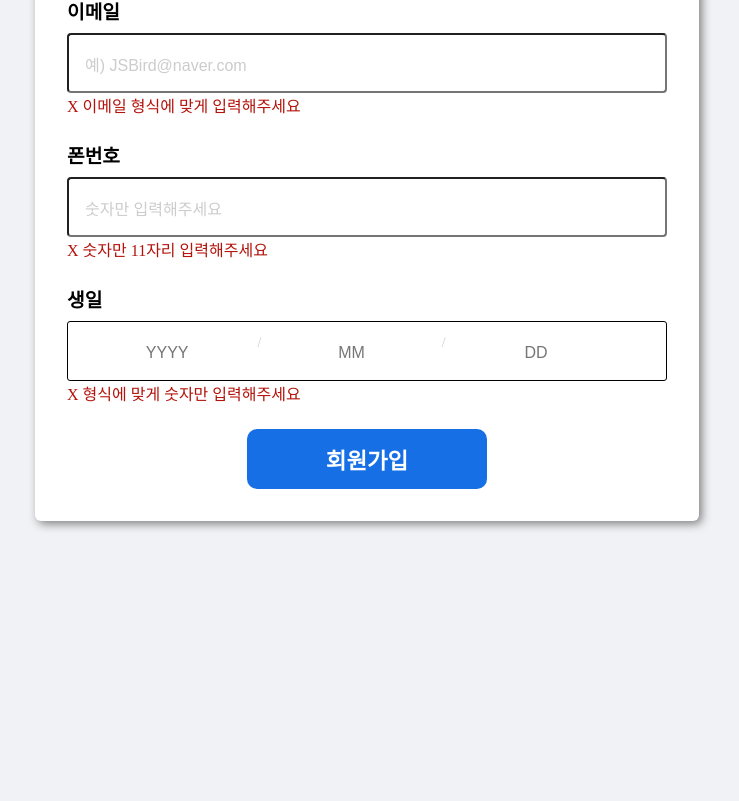
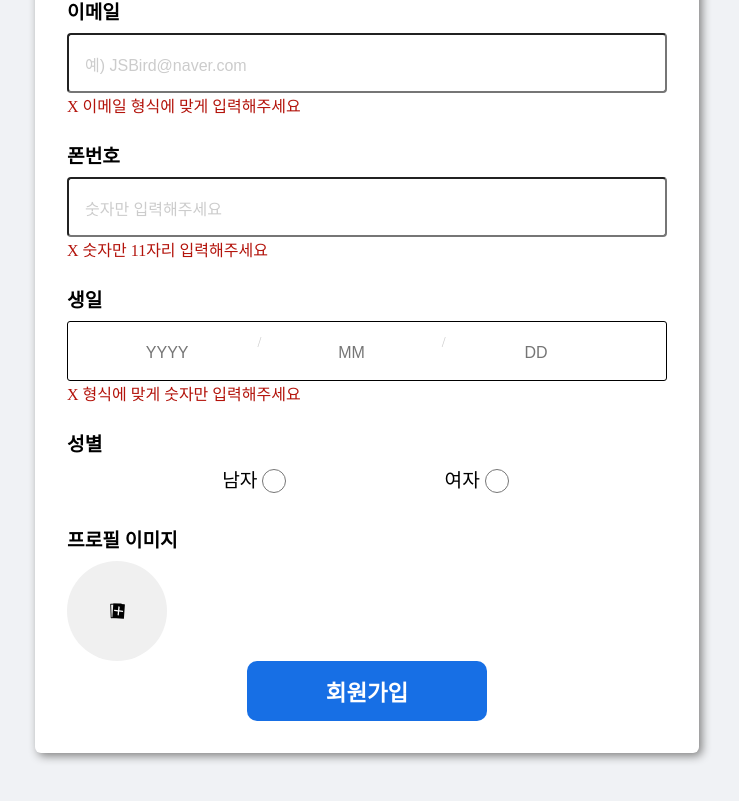
Before and after one commit to suRin01/2021CapstoneDesignA-Frontend, a React (Create React App) app: page /register in a window 1280 px wide. Shown: the part 807-1608 px from the top of the page, without its empty margins (273-1012 px from the left). Before the commit the page ends 1408 px from the top, so only its background shows below. Built offline with nearby package versions, Linux system fonts and the light colour scheme.

Commit message:
Update RegisterPage.jsx
1. 성별 입력받는 라디오버튼 추가
2. 프로필 이미지 입력받기 추가

```diff
--- a/src/pages/RegisterPage.jsx
+++ b/src/pages/RegisterPage.jsx
@@ -9,6 +9,7 @@ import Input from "../components/Form/Input";
 import InputBirthday from "../components/Form/InputBirthday";
 import Button from "../components/Form/Button";
 import Text from "../components/Form/Text";
+import Icon from "../components/common/Icon";
 
 // 사용자 정의 hook
 import useInput from "../hooks/useInput";
@@ -37,6 +38,45 @@ const Title = styled.h1`
     font-size: 1.8rem;
   }
 `;
+const GenderAndPrWrapper = styled.div`
+  display: flex;
+  justify-content: space-evenly;
+  align-items: center;
+  font-size: 1.2rem;
+  font-weight: 550;
+  margin-bottom: 2rem;
+
+  & > div {
+    display: flex;
+    align-items: center;
+  }
+
+  & > div > input {
+    width: 1.5rem;
+    height: 1.5rem;
+  }
+`;
+const ProfileImageWrapper = styled.div`
+  display: flex;
+  justify-content: center;
+  align-items: center;
+  width: 100px;
+  height: 100px;
+  background: #f0f0f0;
+  border-radius: 100%;
+  cursor: pointer;
+  transition: all 0.5s;
+
+  & > img {
+    width: 100%;
+    height: 100%;
+    background-size: cover;
+    border-radius: 100%;
+  }
+  &:hover {
+    background: #d4d4d4;
+  }
+`;
 
 const RegisterPage = ({ history }) => {
   // 실제 사용하는 값을 저장할 변수들
@@ -49,7 +89,12 @@ const RegisterPage = ({ history }) => {
   const [year, , setYear] = useInput("");
   const [month, , setMonth] = useInput("");
   const [day, , setDay] = useInput("");
-  // const [gender, onChangeGender] = useInput(true);
+  const [gender, onChangeGender] = useInput(null);
+  const [profileImage, setProfileImage] = useState(null);
+
+  // 프로필 이미지 Base64, ref
+  const [profileImageBase64, setProfileImageBase64] = useState(null);
+  const profileImageRef = useRef(null);
 
   // 값 유효성 체크를 위한 변수들
   const [isValidateId, setIsValidateId] = useState(false);
@@ -150,6 +195,41 @@ const RegisterPage = ({ history }) => {
   // 인라인 스타일
   const marginBottom = useMemo(() => ({ marginBottom: "1.5rem" }));
 
+  // 프로필 이미지 등록
+  const onProfileImage = useCallback(
+    e => {
+      // 프로필 이미지 등록 ( 저장용 )
+      setProfileImage(e.target.files[0]);
+
+      // preview용도
+      const reader = new FileReader();
+      reader.onload = () => setProfileImageBase64(reader.result);
+      reader.readAsDataURL(e.target.files[0]);
+    },
+    [setProfileImage, setProfileImageBase64],
+  );
+
+  // 프로필 이미지 클릭
+  const onClickProfileImage = useCallback(() => {
+    profileImageRef.current.click();
+  }, [profileImageRef.current]);
+
+  // 프로필 이미지 drop 처리
+  const onDropImage = useCallback(
+    e => {
+      e.preventDefault();
+      // 프로필 이미지 등록 ( 저장용 )
+      setProfileImage(e.dataTransfer.files[0]);
+
+      // preview용도
+      const reader = new FileReader();
+      reader.onload = () => setProfileImageBase64(reader.result);
+      reader.readAsDataURL(e.dataTransfer.files[0]);
+    },
+    [setProfileImage, setProfileImageBase64],
+  );
+
+  // 회원가입 데이터 전송
   const onRegister = useCallback(
     async e => {
       e.preventDefault();
@@ -163,19 +243,23 @@ const RegisterPage = ({ history }) => {
       if (!validateAndFocus(isValidateEmail, emailRef, "이메일을 제대로 입력해주세요")) return;
       if (!validateAndFocus(isValidatePhone, phoneRef, "휴대폰번호를 제대로 입력해주세요")) return;
       if (!validateAndFocus(isValidateBirthday, null, "생일을 제대로 입력해주세요")) return;
+      if (!gender) return alert("성별을 체크해주세요!");
 
-      console.log("id >> ", id);
-      console.log("password >> ", password);
-      console.log("passwordCheck >> ", passwordCheck);
-      console.log("email >> ", email);
-      console.log("name >> ", name);
-      console.log("phone >> ", phone);
-      console.log("year >> ", year);
-      console.log("month >> ", month);
-      console.log("day >> ", day);
+      const formData = new FormData();
+
+      formData.append("id", id);
+      formData.append("password", password);
+      formData.append("email", email);
+      formData.append("name", name);
+      formData.append("phone", phone);
+      formData.append("year", year);
+      formData.append("month", month);
+      formData.append("day", day);
+      formData.append("gender", gender);
+      formData.append("profileImage", profileImage);
 
       // try {
-      //   const data = await apiRegister();
+      //   const data = await apiRegister(formData);
       //   alert(`${data.name}님 회원가입에 성공하셨습니다. 로그인 페이지로 이동됩니다.`);
       //   history.push("/login");
       // } catch (error) {
@@ -192,6 +276,8 @@ const RegisterPage = ({ history }) => {
       year,
       month,
       day,
+      gender,
+      profileImage,
       isValidateId,
       isValidatePassword,
       isValidatePasswordCheck,
@@ -281,6 +367,33 @@ const RegisterPage = ({ history }) => {
         ></InputBirthday>
         <Text isValidate={isValidateBirthday}>형식에 맞게 숫자만 입력해주세요</Text>
 
+        <Label name="gender">성별</Label>
+        <GenderAndPrWrapper>
+          <div>
+            <span>남자</span>
+            <input type="radio" name="gender" value={1} onChange={onChangeGender} />
+          </div>
+          <div>
+            <span>여자</span>
+            <input type="radio" name="gender" value={0} onChange={onChangeGender} />
+          </div>
+        </GenderAndPrWrapper>
+
+        <Label name="gender">프로필 이미지</Label>
+        <input
+          type="file"
+          onChange={onProfileImage}
+          style={{ display: "none" }}
+          ref={profileImageRef}
+        />
+        <ProfileImageWrapper
+          onClick={onClickProfileImage}
+          onDragOver={e => e.preventDefault()}
+          onDrop={onDropImage}
+        >
+          {profileImageBase64 ? <img src={profileImageBase64} /> : <Icon shape="imageAppend" />}
+        </ProfileImageWrapper>
+
         <Button type="submit">회원가입</Button>
       </Form>
     </Container>
```
Also changed, not shown: src/api/auth.js (+6 -2 lines).
